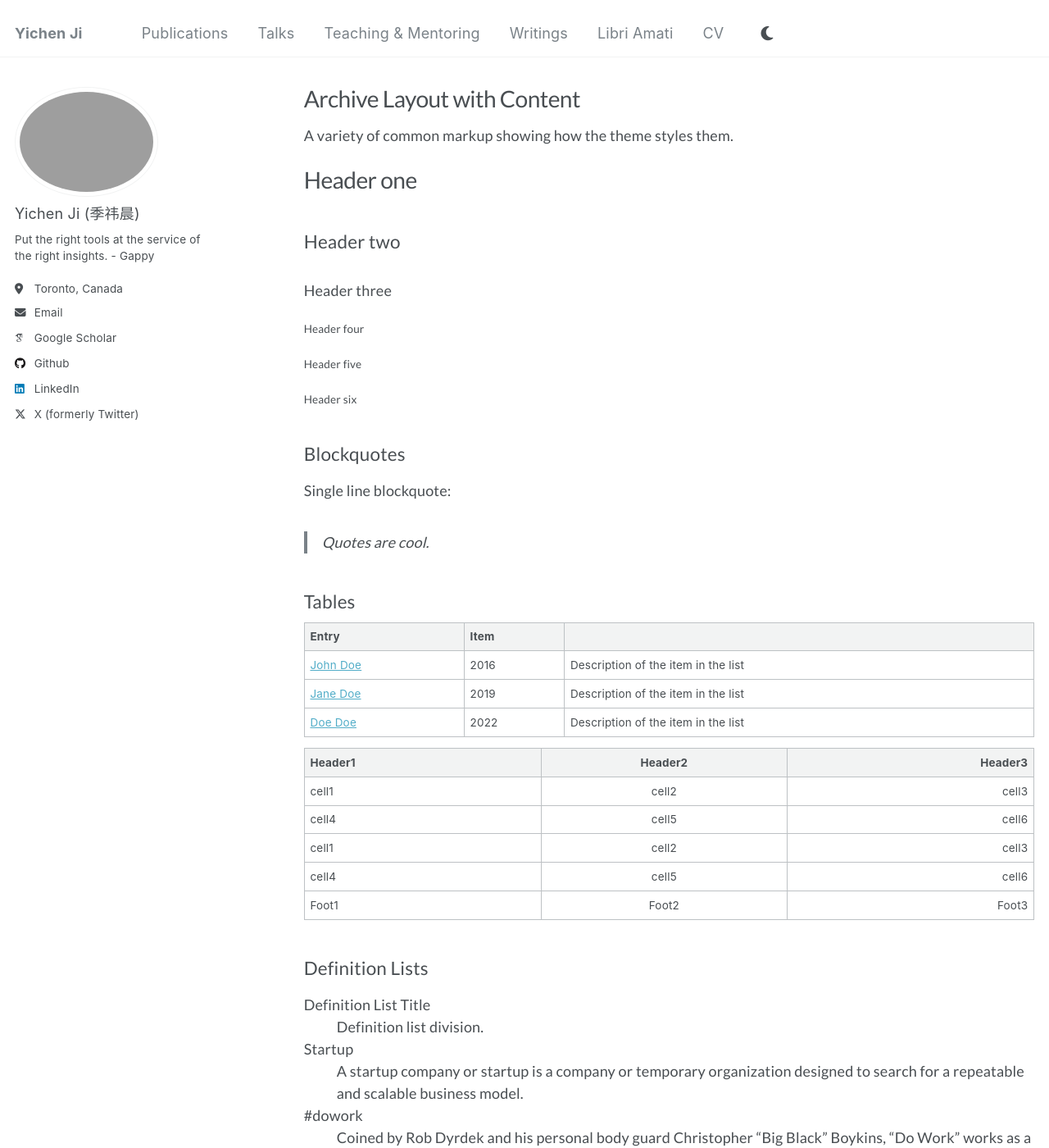
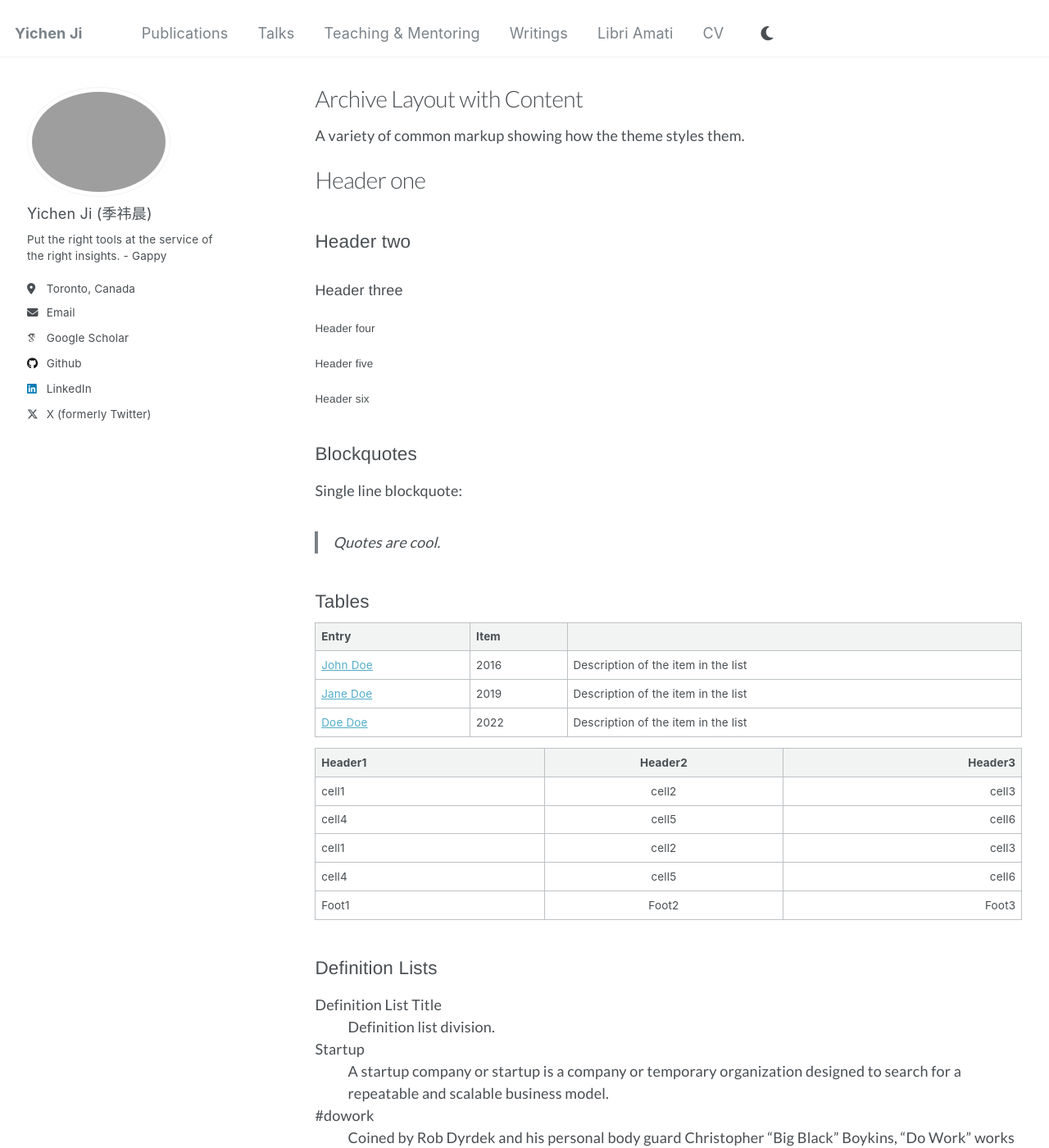
Before and after one commit to user-jiyichen/user-jiyichen.github.io, a Jekyll site: the page built from _pages/archive-layout-with-content.md, in a window 1280 px wide and 1400 px high. Shown: the whole window at 82% size. Built offline with Jekyll 4.4.1, drawn with Linux system fonts in a browser that asks for light colours; some web fonts are replaced.

Commit message:
Update main.scss

```diff
--- a/assets/css/main.scss
+++ b/assets/css/main.scss
@@ -59,12 +59,12 @@ body {
 h1,
 .page__title {
   font-family: "Lato", "Helvetica Neue", Helvetica, Arial, sans-serif;
-  font-weight: 500;
+  font-weight: 300;
   letter-spacing: -0.02em;
 }
 
 h2, h3, h4, h5, h6 {
-  font-family: "Lato", "Helvetica Neue", Helvetica, Arial, sans-serif;
+  font-family: "Helvetica Neue", Helvetica, Arial, sans-serif;
   font-weight: 400;
 }
 
@@ -74,7 +74,7 @@ code, pre, kbd, samp {
 
 @media (min-width: 64em) {
   #main {
-    max-width: 1350px;
+    max-width: 1250px;
     margin-left: auto;
     margin-right: auto;
   }
```
